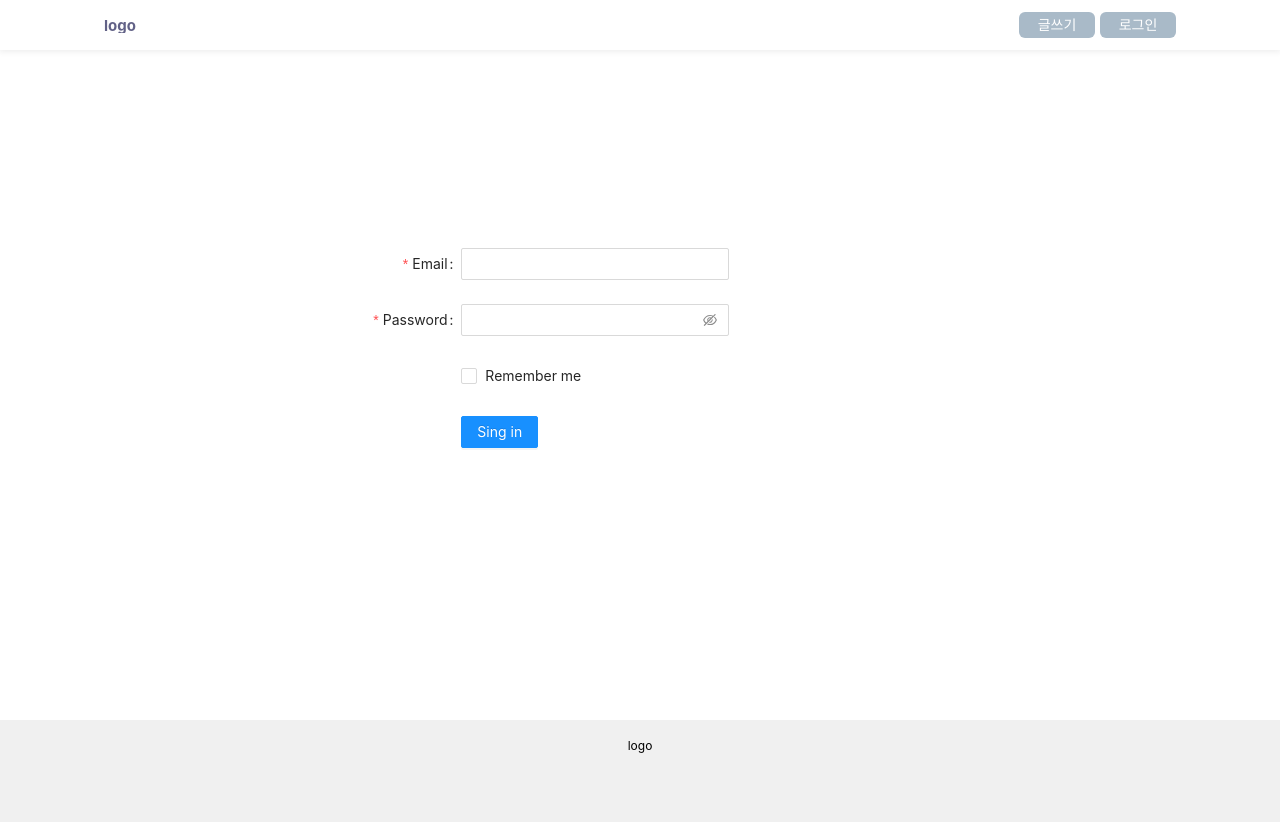
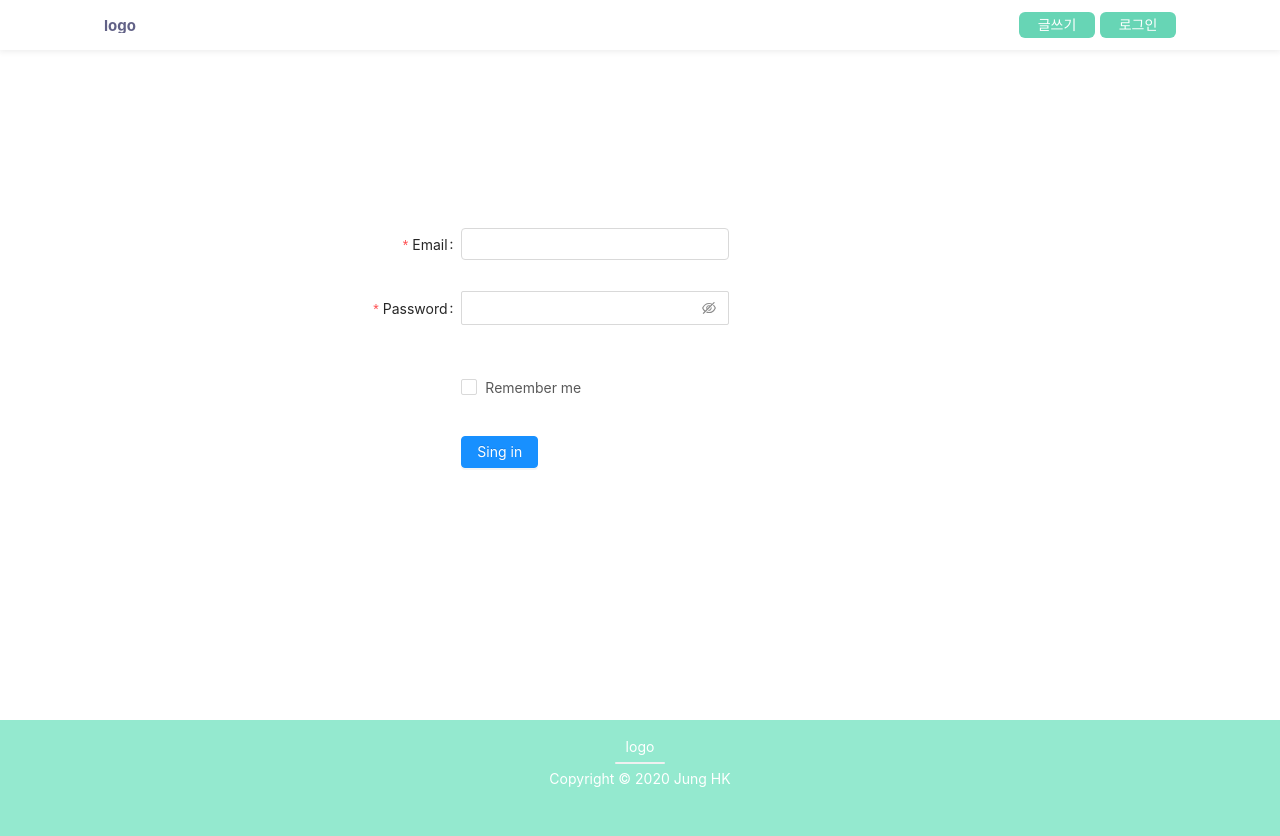
Before and after one commit to ginsum/portfolio, a React (Create React App) app: page /signin in a window 1280 px wide. Built offline with nearby package versions, Linux system fonts and the light colour scheme; no server answers.

Commit message:
Fix Antd theme color

```diff
--- /dev/null
+++ b/config-overrides.js
@@ -0,0 +1,24 @@
+const { override, fixBabelImports, addLessLoader } = require("customize-cra");
+
+module.exports = override(
+  fixBabelImports("import", {
+    libraryName: "antd",
+    libraryDirectory: "es",
+    style: true
+  }),
+  addLessLoader({
+    javascriptEnabled: true,
+    modifyVars: {
+      "@primary-color": "#67D5B5",
+      "@info-color": "#43d4e1",
+      "@success-color": "#26A47E",
+      "@processing-color": "#43d4e1",
+      "@error-color": "#ff76ab",
+      "@highlight-color": "#9a86ee",
+      "@warning-color": "#ff76ab",
+      "@black": "#25262a",
+      "@border-radius-base": "6px",
+      "@border-color-base": "#f0f0f0"
+    }
+  })
+);
--- a/src/components/shared/Footer.tsx
+++ b/src/components/shared/Footer.tsx
@@ -8,22 +8,22 @@ const Wrapper = styled.div`
   padding-bottom: 50px;
   display: flex;
   flex-direction: column;
-  justify-content: center;
   align-items: center;
-  font-size: 12px;
-  text-align: center;
-  color: ${p => p.theme.desc_light_gray};
-  background-color: ${p => p.theme.bar_light_gray};
+  font-size: 14px;
+  justify-content: flex-start;
+  text-align: left;
+  color: white;
+  background-color: ${p => p.theme.light_cool_gray};
 `;
 
 const BarSeparator = styled.div`
   /* margin: 8px; */
   margin: 8px auto 8px auto;
   /* width: 40px; */
-  width: 12%;
+  width: 8%;
   max-width: 50px;
-  height: 4px;
-  border-radius: 2px;
+  height: 2px;
+  border-radius: 1px;
   background-color: ${p => p.theme.bar_light_gray};
 `;
 
@@ -35,6 +35,7 @@ const Footer: React.FC<Props> = ({}) => {
       <Wrapper>
         logo
         <BarSeparator />
+        Copyright © 2020 Jung HK
       </Wrapper>
     </>
   );
--- a/src/theme/index.ts
+++ b/src/theme/index.ts
@@ -1,6 +1,6 @@
 // Primary
-const coolGray = "#A9BAC8";
-const lightCoolGray = "#C5D2DD";
+const coolGray = "#67D5B5";
+const lightCoolGray = "#94E9CF";
 const white = "#FFFFFF";
 
 // Text
@@ -19,6 +19,7 @@ const theme = {
   border_radius_base: "6px",
   // size
   max_width: "1100px",
+  media_phone_width: "680px",
   // padding
   padding: "20px",
   padding_content: "14px"
```
Also changed, not shown: package.json (+18 -4 lines), 1 other file (tests, documents, lock files or other folders).
